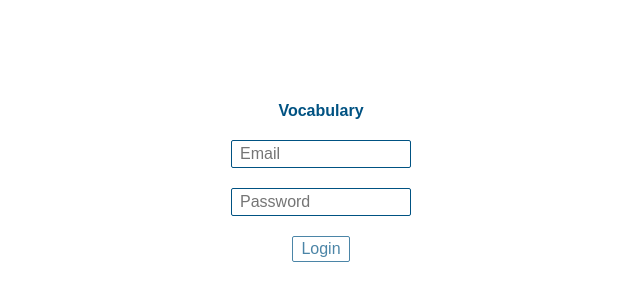
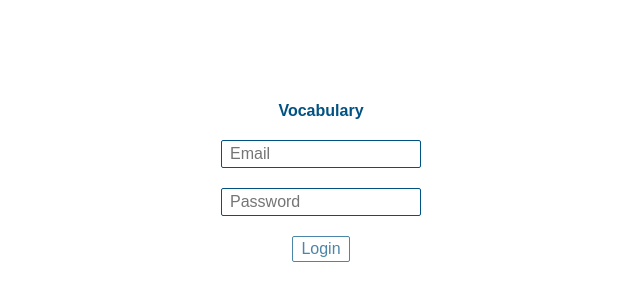
Before and after one commit to taras-d/vcbl-ui, a React (Vite) app: page /login in a window 1280 px wide. Shown: the part 98-398 px from the top of the page, without its empty margins (319-959 px from the left). Built offline with nearby package versions, Linux system fonts and the light colour scheme.

Commit message:
Basic layout

```diff
--- a/src/app/app.tsx
+++ b/src/app/app.tsx
@@ -1,33 +1,30 @@
 import { Router } from '@shared/ui';
-import { Routes } from '@shared/enums';
+import { AppRoutes } from '@shared/enums';
 import { Login } from './login/login';
-
-function Words() {
-  return <>Words</>;
-}
-
-function Profile() {
-  return <>Profile</>;
-}
+import { Words } from './words/words';
+import { Profile } from './profile/profile';
+import { Layout } from './layout/layout';
 
 export function App() {
-  const routes = {
-    [Routes.Home]: {
-      render: <Words/>,
-      auth: true,
-    },
-    [Routes.Login]: {
-      render: <Login/>,
-      unauth: true,
-    },
-    [Routes.Profile]: {
-      render: <Profile/>,
-      auth: true,
-    },
-    [Routes.NotMatch]: {
-      redirect: '/'
-    }
-  };
-
-  return <Router routes={routes} />;
+  return (
+    <div className="app">
+      <Router routes={{
+        [AppRoutes.Login]: {
+          render: <Login/>,
+          access: 'unauth'
+        },
+        [AppRoutes.Home]: {
+          render: <Layout render={<Words />} />,
+          access: 'auth',
+        },
+        [AppRoutes.Profile]: {
+          render: <Layout render={<Profile />} />,
+          access: 'auth',
+        },
+        [AppRoutes.NotMatch]: {
+          redirect: '/'
+        }
+      }} />
+    </div>
+  );
 }
--- /dev/null
+++ b/src/app/layout/layout.tsx
@@ -0,0 +1,14 @@
+import './layout.less';
+
+interface LayoutProps {
+  render: JSX.Element;
+}
+
+export function Layout({ render }: LayoutProps) {
+  return (
+    <div className="layout">
+      <div className="layout-header"></div>
+      <div className="layout-content">{render}</div>
+    </div>
+  );
+}
--- a/src/app/login/login.less
+++ b/src/app/login/login.less
@@ -1,5 +1,5 @@
 .login {
-  max-width: 180px;
+  max-width: 200px;
   margin: 200px auto;
   text-align: center;
   .login-header {
--- /dev/null
+++ b/src/app/profile/profile.less
@@ -0,0 +1,3 @@
+.profile {
+
+}
--- /dev/null
+++ b/src/app/profile/profile.tsx
@@ -0,0 +1,9 @@
+import './profile.less';
+
+export function Profile() {
+  return (
+    <div className="profile">
+      Profile
+    </div>
+  );
+}
--- /dev/null
+++ b/src/app/words/words.less
@@ -0,0 +1,3 @@
+.words {
+
+}
--- /dev/null
+++ b/src/app/words/words.tsx
@@ -0,0 +1,9 @@
+import './words.less';
+
+export function Words() {
+  return (
+    <div className="words">
+      Words
+    </div>
+  );
+}
--- a/src/shared/enums/index.ts
+++ b/src/shared/enums/index.ts
@@ -1,4 +1,4 @@
-export enum Routes {
+export enum AppRoutes {
   Home = '/',
   Login = '/login',
   Profile = '/profile',
--- a/src/shared/ui/router/router.tsx
+++ b/src/shared/ui/router/router.tsx
@@ -1,6 +1,6 @@
 import { useState } from 'react';
 
-import { Routes } from '@shared/enums';
+import { AppRoutes } from '@shared/enums';
 import { history } from '@shared/utils';
 
 interface RouterProps {
@@ -8,38 +8,35 @@ interface RouterProps {
     [key: string]: {
       render?: JSX.Element;
       redirect?: string;
-      auth?: boolean;
-      unauth?: boolean;
+      access?: 'auth' | 'unauth';
     }
   }
 }
 
 let init = false;
 
-const isLoggedIn = false;
-
 export function Router({ routes }: RouterProps) {
-  const [path, setPath] = useState(location.pathname);
-
   if (!init) {
     window.addEventListener('pushstate', () => setPath(location.pathname));
     window.addEventListener('popstate', () => setPath(location.pathname));
     init = true;
   }
 
+  const [path, setPath] = useState(location.pathname);
   const route = routes[path] || routes['*'];
+  const loggedIn = !!localStorage['logged'];
 
   if (!route) {
     return null;
   }
 
-  if (route.auth && !isLoggedIn) {
-    history.push(Routes.Login);
+  if (route.access === 'auth' && !loggedIn) {
+    history.push(AppRoutes.Login);
     return null;
   }
 
-  if (route.unauth && isLoggedIn) {
-    history.push(Routes.Home);
+  if (route.access === 'unauth' && loggedIn) {
+    history.push(AppRoutes.Home);
     return null;
   }
 
```
Also changed, not shown: src/app/layout/layout.less (added).
